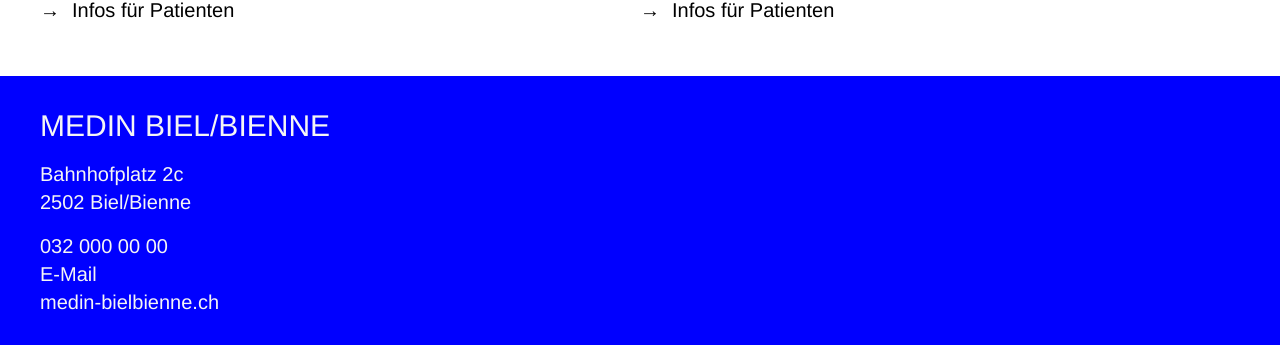
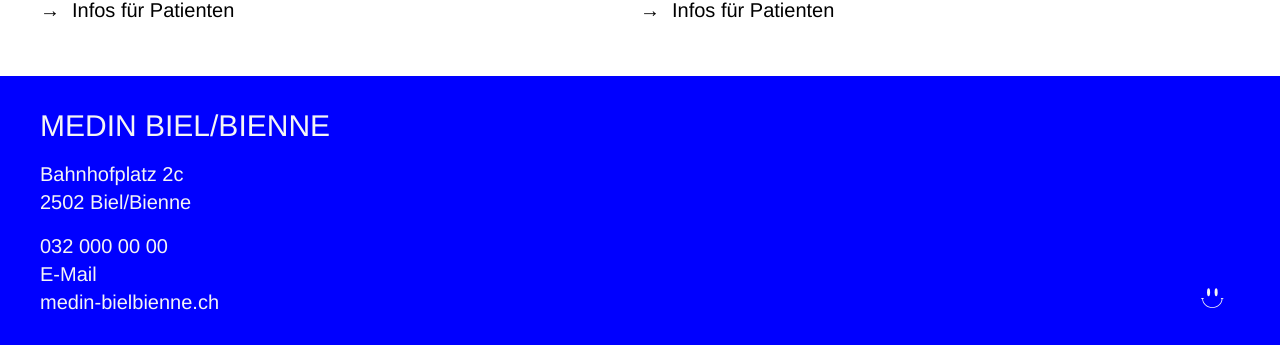
Before and after one commit to puck3000/medinteasersite, a Vue app: page / in a window 1280 px wide. Shown: the part 1169-1514 px from the top of the page. Built offline with nearby package versions, Linux system fonts and the light colour scheme; a web font is replaced by a local one.

Commit message:
last touches

```diff
--- a/src/components/Foot.vue
+++ b/src/components/Foot.vue
@@ -14,27 +14,45 @@
       <p>
         <a href="mailto:xy@xaasd.ch">E-Mail</a>
       </p>
-      <p>
+      <p class="last">
         <a href="https://medin-bielbienne.ch">medin-bielbienne.ch</a>
       </p>
+      <a id="hellalink" href="https://www.hellastudio.ch/" target="_blank" rel="noopener">
+        <Hellasmile :color="color" />
+      </a>
     </div>
   </footer>
 </template>
 
 <script>
-export default {};
+import Hellasmile from "./Hellasmile.vue";
+export default {
+  components: {
+    Hellasmile
+  },
+  data() {
+    return {
+      color: "#F5F5F5"
+    };
+  }
+};
 </script>
 
 <style lang="stylus" scoped>
 footer {
   background-color: blue;
   color: #F5F5F5;
-  padding: 2rem 0.5rem;
+  padding: 2rem 1rem;
 }
 
 .innerFooter {
   max-width: 1200px;
+  position: relative;
   margin: auto;
+
+  p.last {
+    display: inline-block;
+  }
 }
 
 .bmarg1 {
@@ -49,4 +67,10 @@ a {
     color: #F5F5F5;
   }
 }
+
+#hellalink {
+  position: absolute;
+  right: 1rem;
+  display: inline-block;
+}
 </style>
--- /dev/null
+++ b/src/components/Hellasmile.vue
@@ -0,0 +1,22 @@
+<template>
+  <svg version="1" xmlns="http://www.w3.org/2000/svg" viewBox="0 0 150 132" :style="{fill: color}">
+    <path
+      d="M147 68a24 24 0 0 0-15-1c-1 0-2 2-1 3 0 2 1 3 3 2h2c-1 30-28 54-61 54s-60-24-62-54h3c1 1 3 0 3-2 0-1 0-3-2-3l-4-1c-4 0-7 0-11 2-1 0-2 2-1 3l2 2h1l4-1c1 33 31 59 67 59s65-26 67-59h3l1 1 2-2c1-1 0-3-1-3z"
+    />
+    <ellipse cx="50" cy="28" rx="10" ry="27" />
+    <ellipse cx="100" cy="28" rx="10" ry="27" />
+  </svg>
+</template>
+
+<script>
+export default {
+  name: "Hellasmile",
+  props: ["color"]
+};
+</script>
+
+<style lang="stylus" scoped>
+svg {
+  height: 1.25rem;
+}
+</style>
--- a/src/components/Video.vue
+++ b/src/components/Video.vue
@@ -1,5 +1,5 @@
 <template>
-  <video controls autoplay loop plays-inline poster="@/assets/img/Poster.png">
+  <video controls autoplay loop plays-inline playsinline poster="@/assets/img/Poster.png">
     <source src="@/assets/video/medinTeaser.mp4" type="video/mp4" />
     <source src="@/assets/video/medinTeaser.webm" type="video/webm" />
     <p>
@@ -18,6 +18,9 @@ export default {};
 <style lang="stylus" scoped>
 video {
   width: 100%;
-  margin-bottom: 2rem;
+  margin-bottom: 1rem;
+  @media screen and (min-width: 1200px) {
+      margin-bottom 2rem
+  }
 }
 </style>
```
